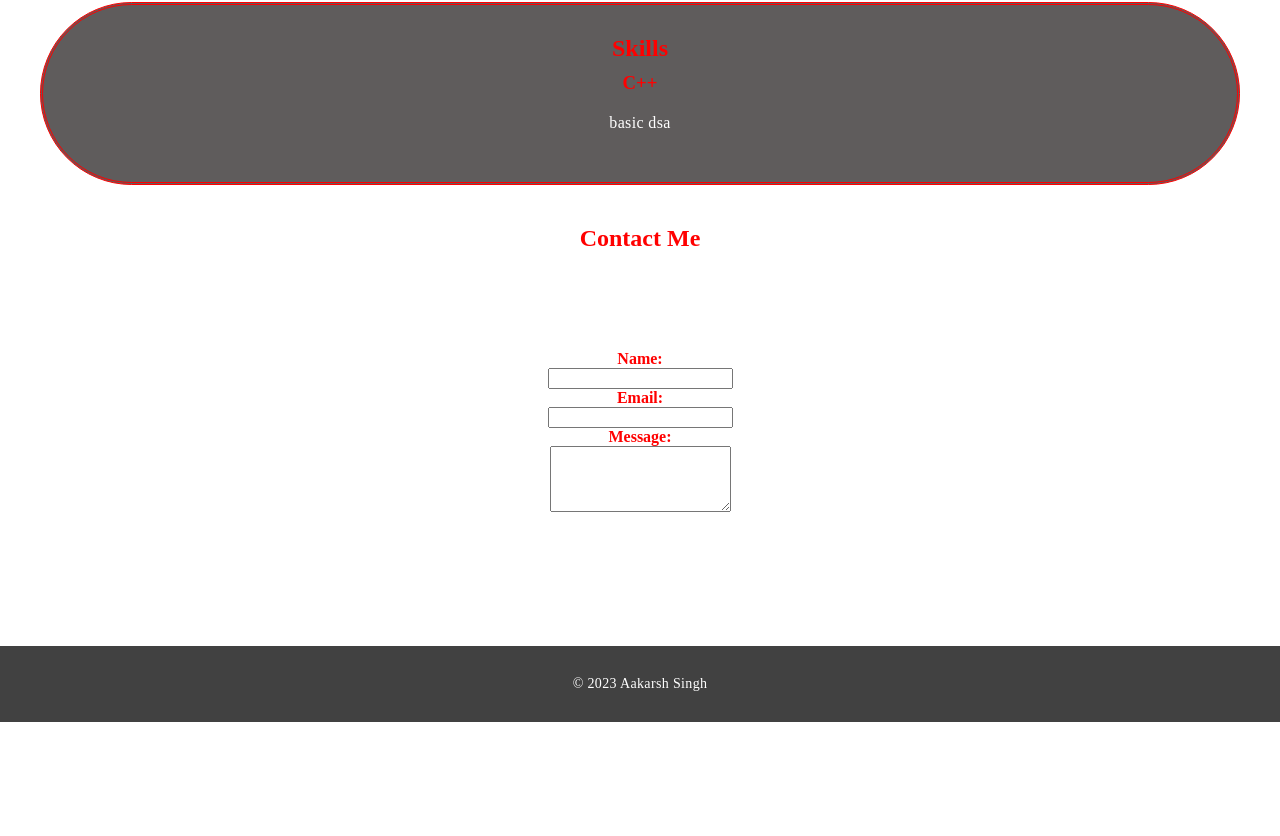
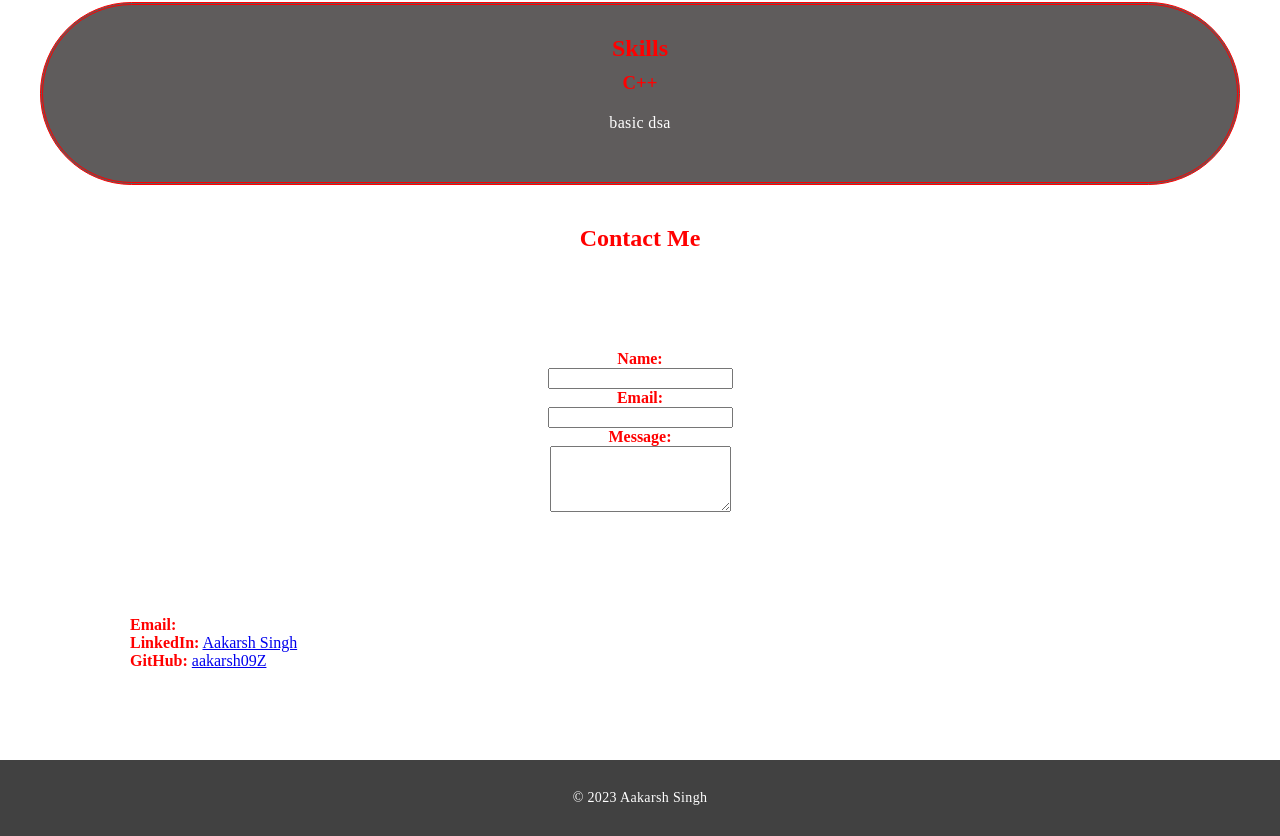
Before and after one commit to aakarsh09Z/portfolio, a plain HTML site: page index.html in a window 1280 px wide. Shown: the part 1097-1933 px from the top of the page. Before the commit the page ends 1819 px from the top, so only its background shows below. Drawn offline with Linux system fonts and the light colour scheme.

Commit message:
added contact details

```diff
--- a/index.html
+++ b/index.html
@@ -82,6 +82,17 @@
                 </form>
             </section>
             </p>
+            <section>
+                <ul style="list-style: none;">
+                    <li><b>Email:</b>
+                        <span style="color: white;"> singhaakarsh54321@gmail.com</span>
+                    </li>
+                    <li><b>LinkedIn:</b> <a href="https://www.linkedin.com/in/aakarsh-singh-584a55263"
+                            target="_blank">Aakarsh Singh</a></li>
+                    <li><b>GitHub:</b> <a href="https://github.com/aakarsh09Z" target="_blank">aakarsh09Z</a>
+                    </li>
+                </ul>
+            </section>
         </section>
 
     </section>
--- a/style.css
+++ b/style.css
@@ -30,11 +30,14 @@ img {
     width: 48vw;
 }
 
+a:visited {
+    color: white;
+}
+
 a:hover {
     background-color: black;
     color: rgb(213, 75, 75);
 }
-
 
 body {
     /* background-color: #252525; */
```
